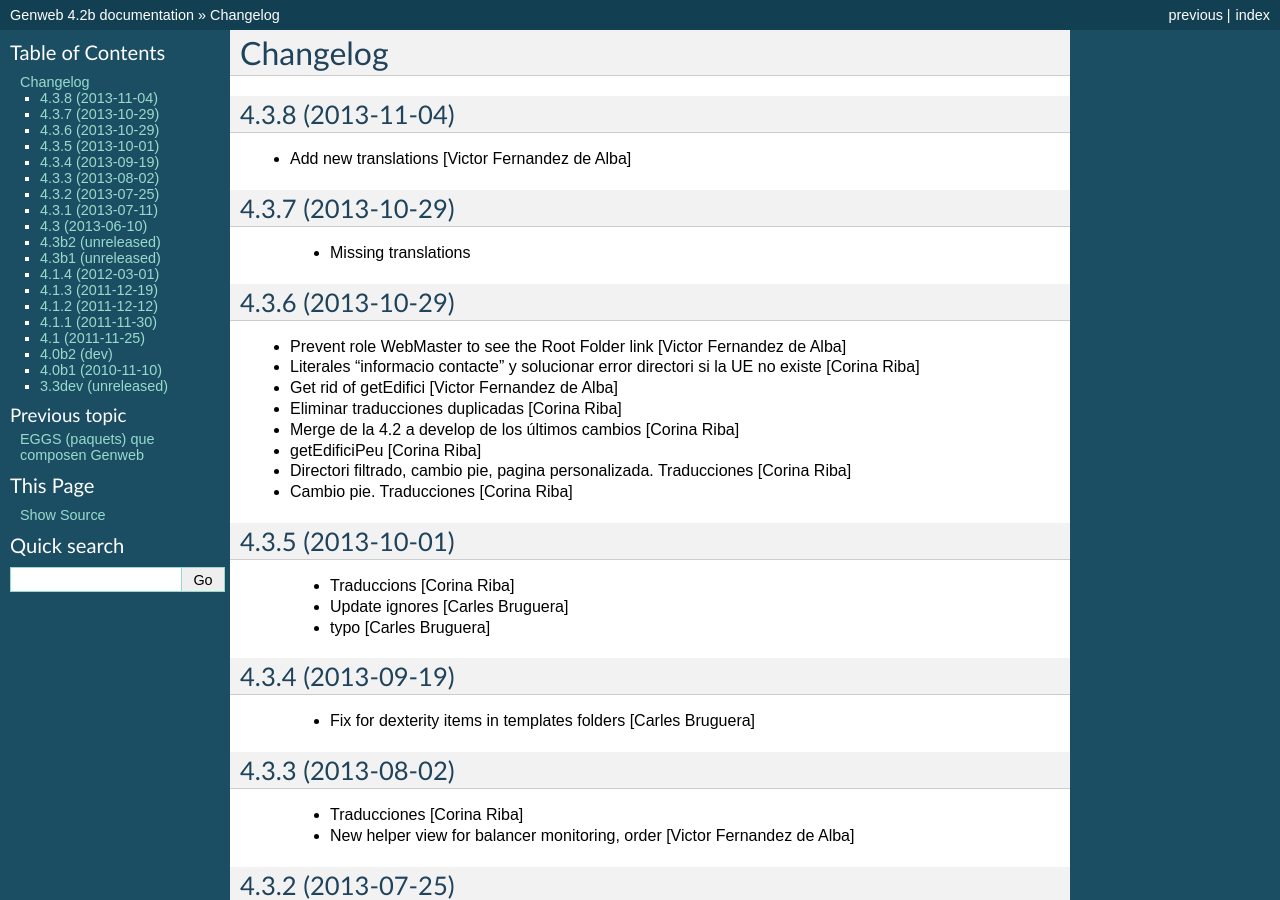
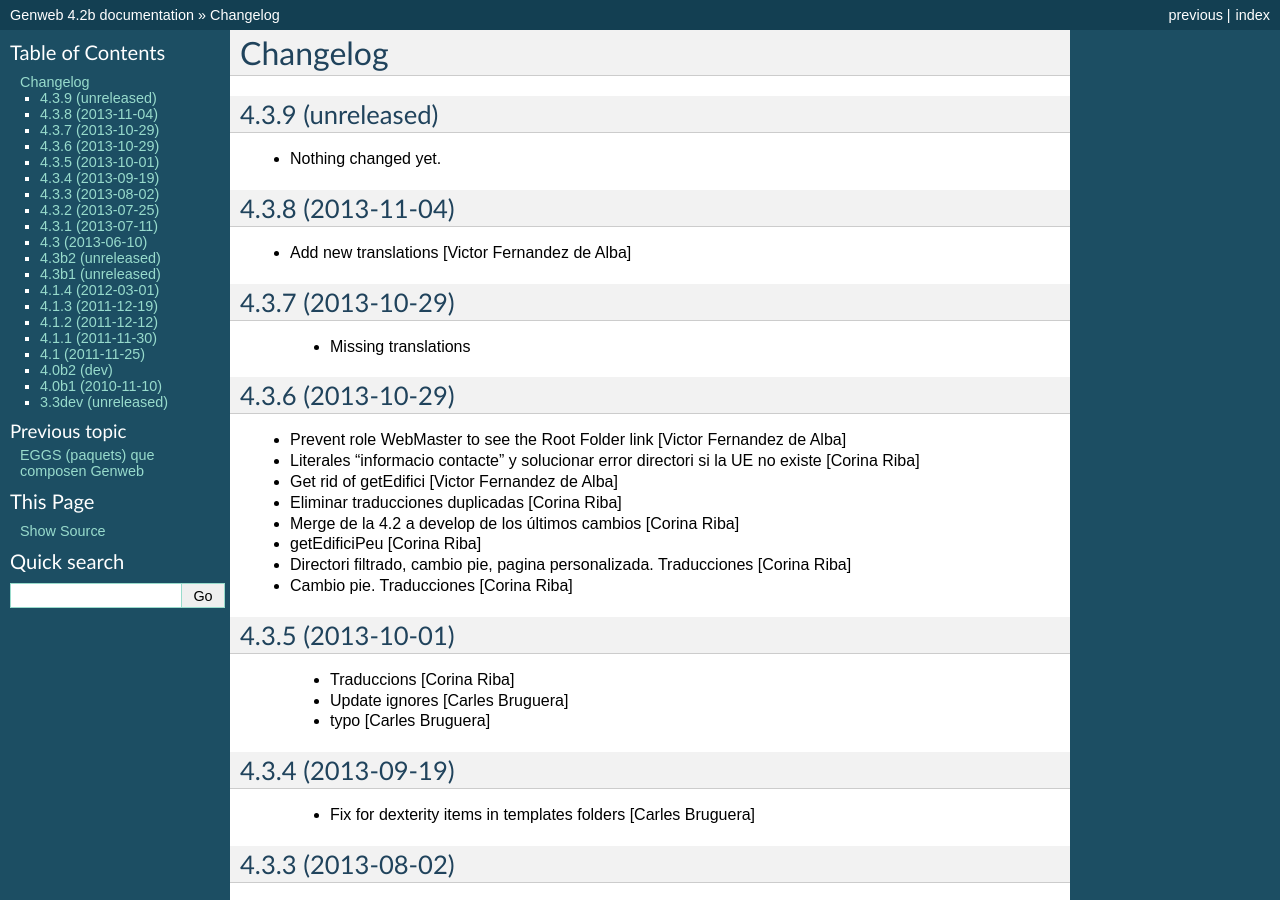
Before and after one commit to UPCnet/genweb.core, a Sphinx documentation site: the page built from docs/HISTORY.rst, in a window 1280 px wide and 900 px high. Built offline with Sphinx 7.4.7, drawn with Linux system fonts in a browser that asks for light colours.

Commit message:
Back to development: 4.3.9

```diff
--- a/docs/HISTORY.rst
+++ b/docs/HISTORY.rst
@@ -1,5 +1,11 @@
 Changelog
 =========
+
+4.3.9 (unreleased)
+------------------
+
+- Nothing changed yet.
+
 
 4.3.8 (2013-11-04)
 ------------------
--- a/setup.py
+++ b/setup.py
@@ -1,7 +1,7 @@
 from setuptools import setup, find_packages
 import os
 
-version = '4.3.8'
+version = '4.3.9.dev0'
 
 README = open("README.rst").read()
 HISTORY = open(os.path.join("docs", "HISTORY.rst")).read()
```
